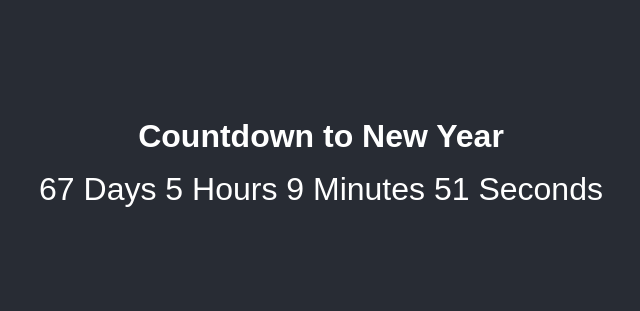
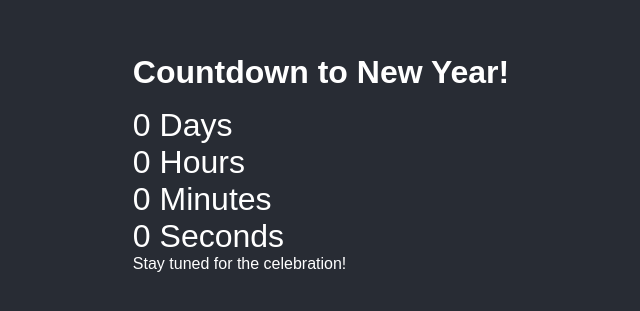
Before and after one commit to Shizukoko/Newyear_countdown, a plain HTML site: page index.html in a window 1280 px wide. Shown: the part 237-548 px from the top of the page, without its empty margins (319-959 px from the left). Drawn offline with Linux system fonts and the light colour scheme.

Commit message:
index.html

```diff
--- a/index.html
+++ b/index.html
@@ -7,8 +7,28 @@
     <link rel="stylesheet" href="styles.css">
 </head>
 <body>
-    <h1>Countdown to New Year</h1>
-    <div class="countdown" id="countdown"></div>
+    <div class="container">
+        <h1 class="countdown-title">Countdown to New Year!</h1>
+        <div class="countdown">
+            <div class="time">
+                <span class="number" id="days">0</span>
+                <span class="label">Days</span>
+            </div>
+            <div class="time">
+                <span class="number" id="hours">0</span>
+                <span class="label">Hours</span>
+            </div>
+            <div class="time">
+                <span class="number" id="minutes">0</span>
+                <span class="label">Minutes</span>
+            </div>
+            <div class="time">
+                <span class="number" id="seconds">0</span>
+                <span class="label">Seconds</span>
+            </div>
+        </div>
+        <div class="footer">Stay tuned for the celebration!</div>
+    </div>
 
     <script src="script.js"></script>
 </body>
```
